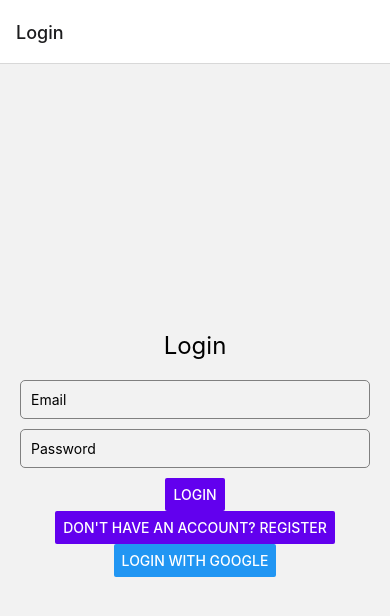
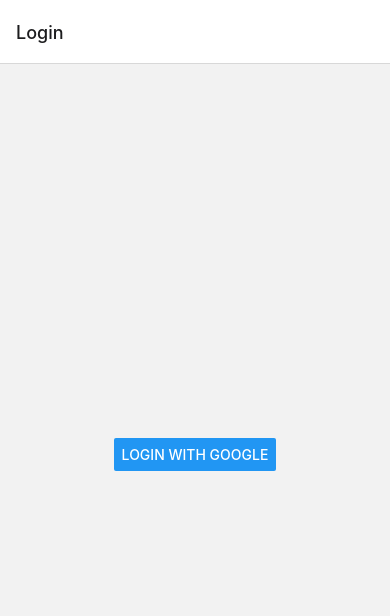
Before and after one commit to mesepith/HindiGeniusApp, a React Native app: screen /Login in a window 390 px wide. Shown: the top 616 px of the page. Built offline with nearby package versions, Linux system fonts and the light colour scheme; what @react-native-google-signin/google-signin would draw is missing.

Commit message:
google login

```diff
--- a/App.tsx
+++ b/App.tsx
@@ -1,8 +1,12 @@
-// App.tsx
-
 import React from 'react';
+import { Provider } from 'react-redux';
+import store from './src/store/store';
 import Navigation from './src/Navigation';
 
-const App = () => <Navigation />;
+const App = () => (
+  <Provider store={store}>
+    <Navigation />
+  </Provider>
+);
 
 export default App;
--- a/package.json
+++ b/package.json
@@ -14,12 +14,16 @@
     "@react-native-google-signin/google-signin": "^11.0.0",
     "@react-navigation/native": "^6.1.16",
     "@react-navigation/native-stack": "^6.9.25",
+    "@reduxjs/toolkit": "^2.2.3",
     "axios": "^1.6.8",
     "formik": "^2.4.5",
     "react": "18.2.0",
     "react-native": "0.73.6",
     "react-native-safe-area-context": "^4.9.0",
     "react-native-screens": "^3.29.0",
+    "react-redux": "^9.1.0",
+    "redux": "^5.0.1",
+    "redux-thunk": "^3.1.0",
     "yup": "^1.4.0"
   },
   "devDependencies": {
--- a/src/Navigation.tsx
+++ b/src/Navigation.tsx
@@ -4,6 +4,7 @@ import React from 'react';
 import { NavigationContainer } from '@react-navigation/native';
 import { createNativeStackNavigator } from '@react-navigation/native-stack';
 import LoginScreen from './screens/LoginScreen';
+import ChatScreen from './screens/ChatScreen';
 
 const Stack = createNativeStackNavigator();
 
@@ -11,6 +12,7 @@ const Navigation = () => (
   <NavigationContainer>
     <Stack.Navigator initialRouteName="Login">
       <Stack.Screen name="Login" component={LoginScreen} />
+      <Stack.Screen name="ChatScreen" component={ChatScreen} />
     </Stack.Navigator>
   </NavigationContainer>
 );
--- a/src/screens/ChatScreen.tsx
+++ b/src/screens/ChatScreen.tsx
@@ -0,0 +1,21 @@
+// src/screens/ChatScreen.tsx
+import React from 'react';
+import { View, Text, StyleSheet } from 'react-native';
+
+const ChatScreen = () => {
+  return (
+    <View style={styles.container}>
+      <Text>Welcome to ChatScreen!</Text>
+    </View>
+  );
+};
+
+const styles = StyleSheet.create({
+  container: {
+    flex: 1,
+    alignItems: 'center',
+    justifyContent: 'center',
+  },
+});
+
+export default ChatScreen;
--- a/src/screens/LoginScreen.tsx
+++ b/src/screens/LoginScreen.tsx
@@ -1,98 +1,59 @@
-// src/screens/LoginScreen.tsx
-
 import React from 'react';
-import { View, Text, TextInput, Button, StyleSheet, Alert } from 'react-native';
-import { Formik } from 'formik';
-import * as Yup from 'yup';
+import { View, Text, Button, StyleSheet, Alert } from 'react-native';
 import { GoogleSignin } from '@react-native-google-signin/google-signin';
 import axios from 'axios';
-import { GOOGLE_WEB_CLIENT_ID } from './../../credentials'
-
+import { GOOGLE_WEB_CLIENT_ID } from '../../credentials';
+import { useDispatch } from 'react-redux';
+import { setUser } from './../store/actions/userActions';
+import AuthService from '../services/AuthService';
+import AsyncStorage from '@react-native-async-storage/async-storage';
 
 GoogleSignin.configure({
-    webClientId: GOOGLE_WEB_CLIENT_ID, // Replace with your actual Web Client ID from Google Console
-});
-
-// Validation schema using Yup
-const LoginSchema = Yup.object().shape({
-  email: Yup.string().email('Invalid email').required('Email is required'),
-  password: Yup.string().min(6, 'Password must be at least 6 characters').required('Password is required'),
+  webClientId: GOOGLE_WEB_CLIENT_ID,
 });
 
 const LoginScreen = ({ navigation }) => {
-  const handleLogin = (values) => {
-    // Here, you would usually send values to your backend to log the user in.
-    // This example simply shows an alert.
-    Alert.alert('Login Attempt', `Email: ${values.email}, Password: ${values.password}`);
-  };
+  const dispatch = useDispatch();
 
   const googleSignIn = async () => {
     try {
       await GoogleSignin.hasPlayServices();
       const userInfo = await GoogleSignin.signIn();
-      console.log('userInfo');
-      console.log(userInfo);
-      const userToken = await GoogleSignin.getTokens(); // Get the user tokens
-      console.log('userToken');
-      console.log(userToken);
 
-      // Send the ID token to your backend via HTTPS
-      // Replace 'http://your-backend-url/api/auth/google' with your actual backend API endpoint
-      axios.post('http://your-backend-url/api/auth/google', {
-        token: userToken.idToken,
-      })
-      .then(response => {
-        // Handle the response from your backend (e.g., save user data to async storage, navigate to another screen)
-        console.log(response.data);
-      })
-      .catch(error => {
-        console.error(error);
-      });
+      // Send the user data to the backend for registration
+      const userData = {
+        name: userInfo.user.name,
+        email: userInfo.user.email,
+        google_user_id: userInfo.user.id,
+      };
+
+      const response = await AuthService.registerWithGoogle(userData);
+
+      if (response.success) {
+        console.log('response::')
+        console.log(response);
+
+        // Store the token in AsyncStorage
+        await AsyncStorage.setItem('userToken', response.token);
+
+        // Store the user data in Redux store
+        dispatch(setUser(response.user));
+
+        // Navigate to the desired screen (e.g., ChatScreen)
+        navigation.navigate('ChatScreen');
+      } else {
+        Alert.alert('Registration failed', response.data.message);
+      }
     } catch (error) {
       console.error(error);
+      Alert.alert('Error', 'An error occurred during Google Sign-In');
     }
   };
 
-
   return (
-    <Formik
-      initialValues={{ email: '', password: '' }}
-      validationSchema={LoginSchema}
-      onSubmit={values => handleLogin(values)}
-    >
-      {({ handleChange, handleBlur, handleSubmit, values, errors, touched }) => (
-        <View style={styles.container}>
-          <Text style={styles.title}>Login</Text>
-          <TextInput
-            style={styles.input}
-            onChangeText={handleChange('email')}
-            onBlur={handleBlur('email')}
-            value={values.email}
-            placeholder="Email"
-            keyboardType="email-address"
-            autoCapitalize="none"
-          />
-          {touched.email && errors.email && <Text style={styles.error}>{errors.email}</Text>}
-          <TextInput
-            style={styles.input}
-            onChangeText={handleChange('password')}
-            onBlur={handleBlur('password')}
-            value={values.password}
-            placeholder="Password"
-            secureTextEntry
-          />
-          {touched.password && errors.password && <Text style={styles.error}>{errors.password}</Text>}
-          <Button onPress={handleSubmit} title="Login" color="#6200EE" />
-          <Button
-            title="Don't have an account? Register"
-            onPress={() => navigation.navigate('Register')}
-            color="#6200EE"
-          />
-          <Button title="Login with Google" onPress={googleSignIn} />
-
-        </View>
-      )}
-    </Formik>
+    <View style={styles.container}>
+      <Button title="Login with Google" onPress={googleSignIn} />
+    </View>
   );
 };
 
@@ -101,24 +62,6 @@ const styles = StyleSheet.create({
     flex: 1,
     alignItems: 'center',
     justifyContent: 'center',
-    padding: 20,
-  },
-  title: {
-    fontSize: 24,
-    marginBottom: 20,
-  },
-  input: {
-    width: '100%',
-    borderWidth: 1,
-    borderColor: 'gray',
-    padding: 10,
-    marginBottom: 10,
-    borderRadius: 5,
-  },
-  error: {
-    color: 'red',
-    width: '100%',
-    marginBottom: 10,
   },
 });
 
--- /dev/null
+++ b/src/services/AuthService.ts
@@ -0,0 +1,17 @@
+import axios from 'axios';
+import { API_BASE_URL } from '../utils/ApiConstants';
+
+const AuthService = {
+  registerWithGoogle: async (userData: { name: string; email: string; google_user_id: string }) => {
+    try {
+        console.log('API_BASE_URL', API_BASE_URL);
+      const response = await axios.post(`${API_BASE_URL}/auth/register-google`, userData);
+      return response.data;
+    } catch (error) {
+      console.error(error);
+      throw error;
+    }
+  },
+};
+
+export default AuthService;
--- /dev/null
+++ b/src/store/actions/userActions.ts
@@ -0,0 +1,4 @@
+export const setUser = (user: any) => ({
+    type: 'SET_USER',
+    payload: user,
+  });
--- /dev/null
+++ b/src/store/reducers/userReducer.ts
@@ -0,0 +1,17 @@
+const initialState = {
+    user: null,
+  };
+
+  const userReducer = (state = initialState, action: { type: string; payload: any; }) => {
+    switch (action.type) {
+      case 'SET_USER':
+        return {
+          ...state,
+          user: action.payload,
+        };
+      default:
+        return state;
+    }
+  };
+
+  export default userReducer;
--- /dev/null
+++ b/src/store/store.ts
@@ -0,0 +1,16 @@
+// HindiGeniusApp/src/store/store.ts
+import { configureStore } from '@reduxjs/toolkit';
+import userReducer from './reducers/userReducer';
+
+// Create the Redux store using RTK's configureStore
+const store = configureStore({
+  reducer: {
+    user: userReducer,
+    // You can add more reducers here as needed
+  },
+  // Redux Toolkit includes Redux Thunk middleware by default, so there's no need to explicitly add it
+  // If you need to add more middleware, you can do so in the middleware array
+  // middleware: (getDefaultMiddleware) => getDefaultMiddleware().concat(yourMiddleware),
+});
+
+export default store;
--- /dev/null
+++ b/src/utils/ApiConstants.ts
@@ -0,0 +1 @@
+export const API_BASE_URL='http://localhost:5029/api';
```
Also changed, not shown: src/components/Message.tsx (added, +47 -0 lines), 2 other files (tests, documents, lock files or other folders).
